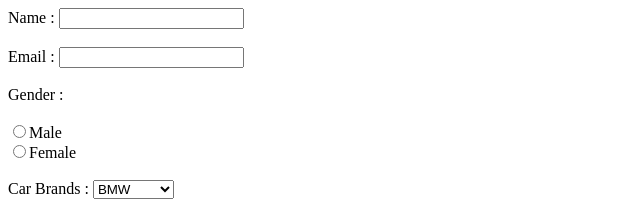
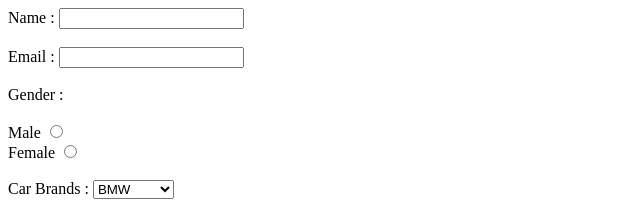
Before and after one commit to acciojob/car-insurance-form-shaloojais8876, a website: page main.html in a window 1280 px wide. Shown: the top 214 px of the page, 0-640 px from the left. Drawn offline with Linux system fonts and the light colour scheme.

Commit message:
created a submission

```diff
--- a/main.html
+++ b/main.html
@@ -20,9 +20,11 @@
 		<label>Gender :</label>
 		<br>
 		<br>
-		<input type="radio" name="gen" required/>Male
+		<label>Male</label>
+		<input type="radio" name="gen" value ="Male" required>
 		<br>
-		<input type="radio" name ="gen" required/>Female
+		<label>Female</label>
+		<input type="radio" name ="gen" value ="Female" required>
 		<br>
 		<br>
 		<label for="cars"> Car Brands :</label>
```
